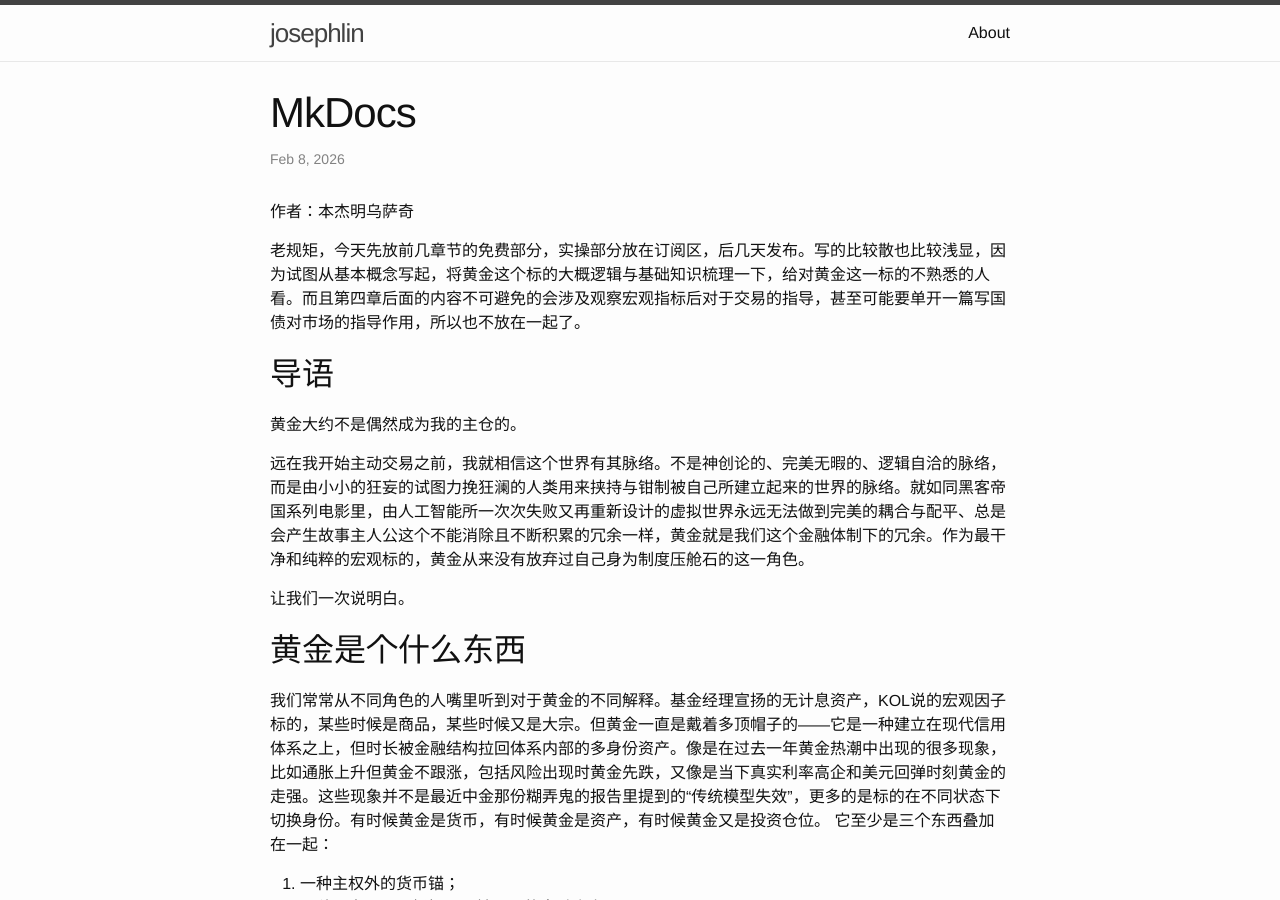
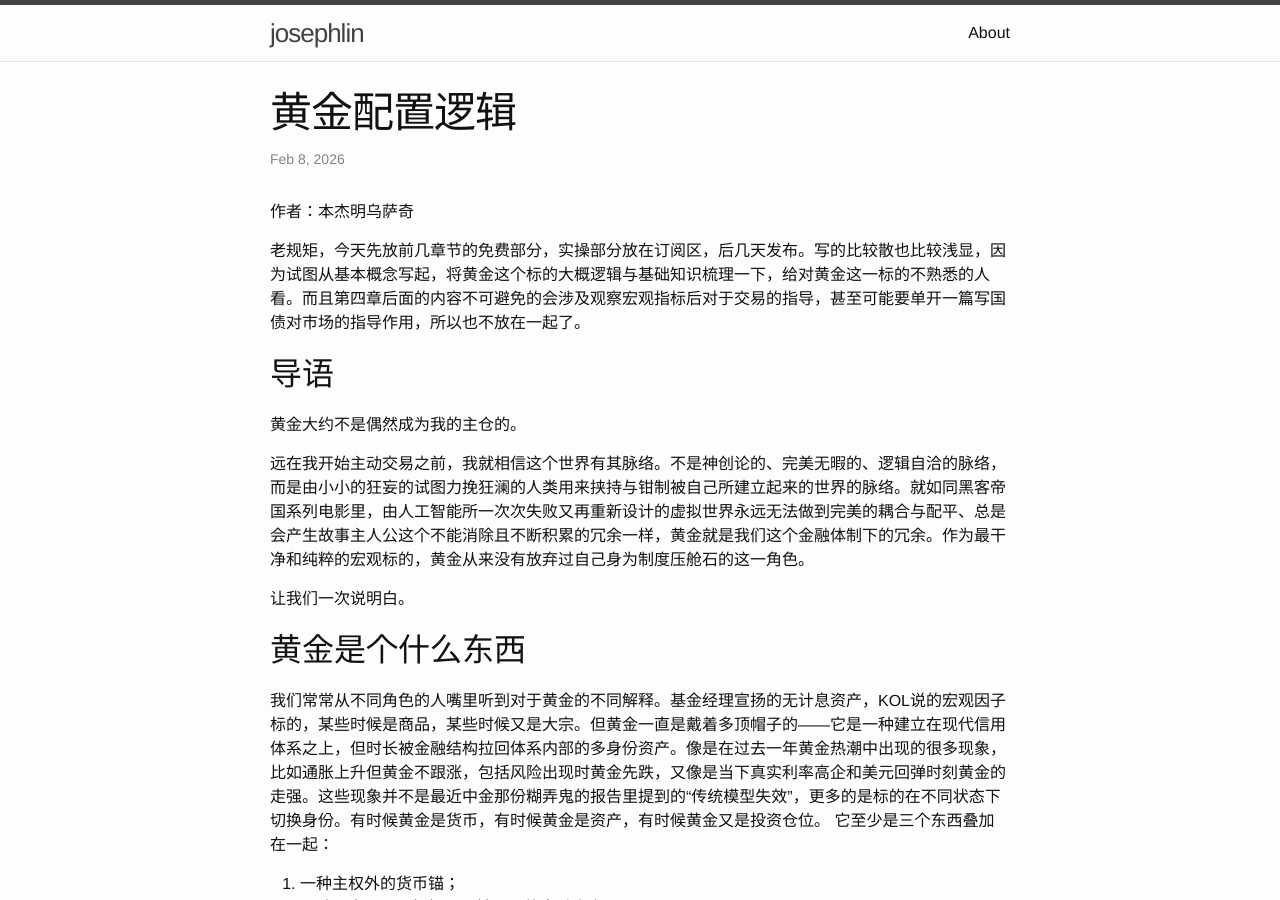
Before and after one commit to josephstalin117/josephstalin117.github.io, a Jekyll site: the page built from _posts/2026-2-8-gold.markdown, in a window 1280 px wide and 900 px high. Built offline with Jekyll 4.4.1, drawn with Linux system fonts in a browser that asks for light colours.

Commit message:
rename file name

```diff
--- a/_posts/2026-2-8-gold.markdown
+++ b/_posts/2026-2-8-gold.markdown
@@ -1,6 +1,6 @@
 ---
 layout: post
-title:  "MkDocs"
+title:  "黄金配置逻辑"
 date:   2026-2-8 20:35:35 +0800
 categories: command
 ---
```
